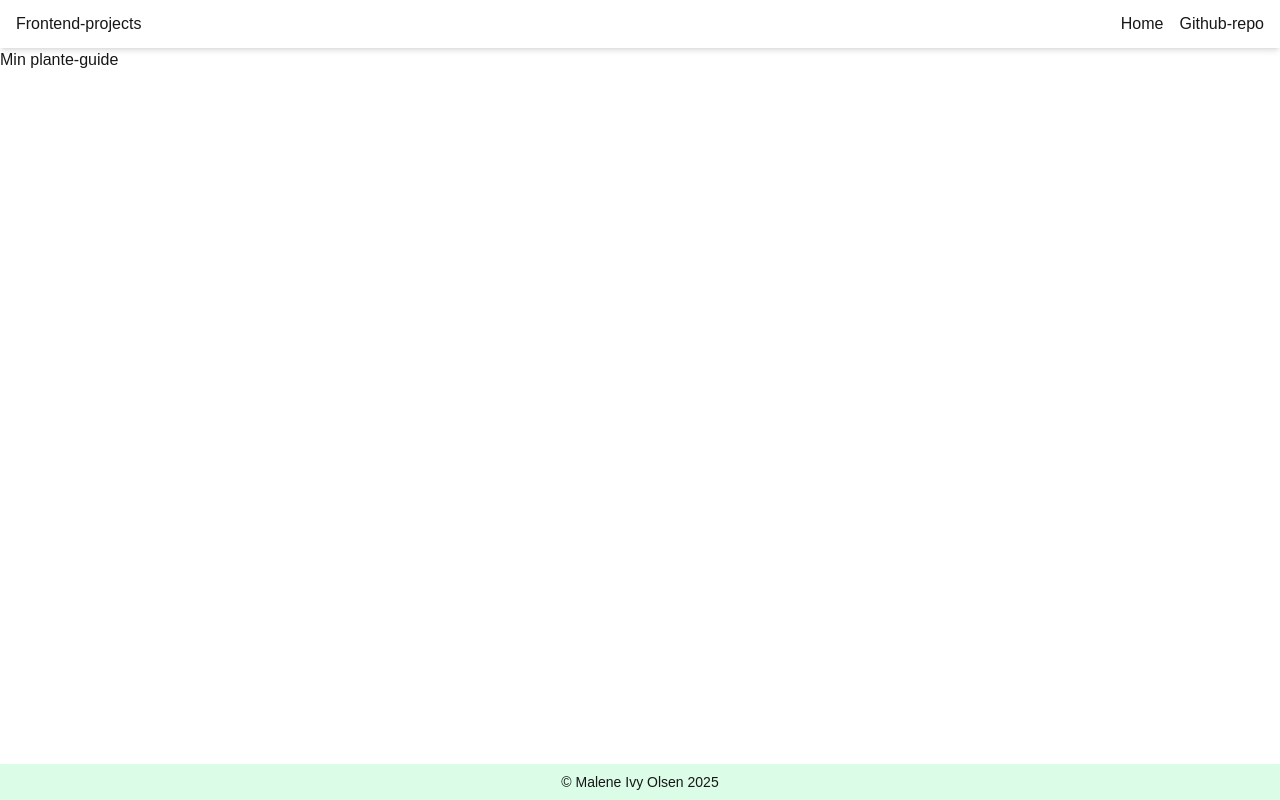
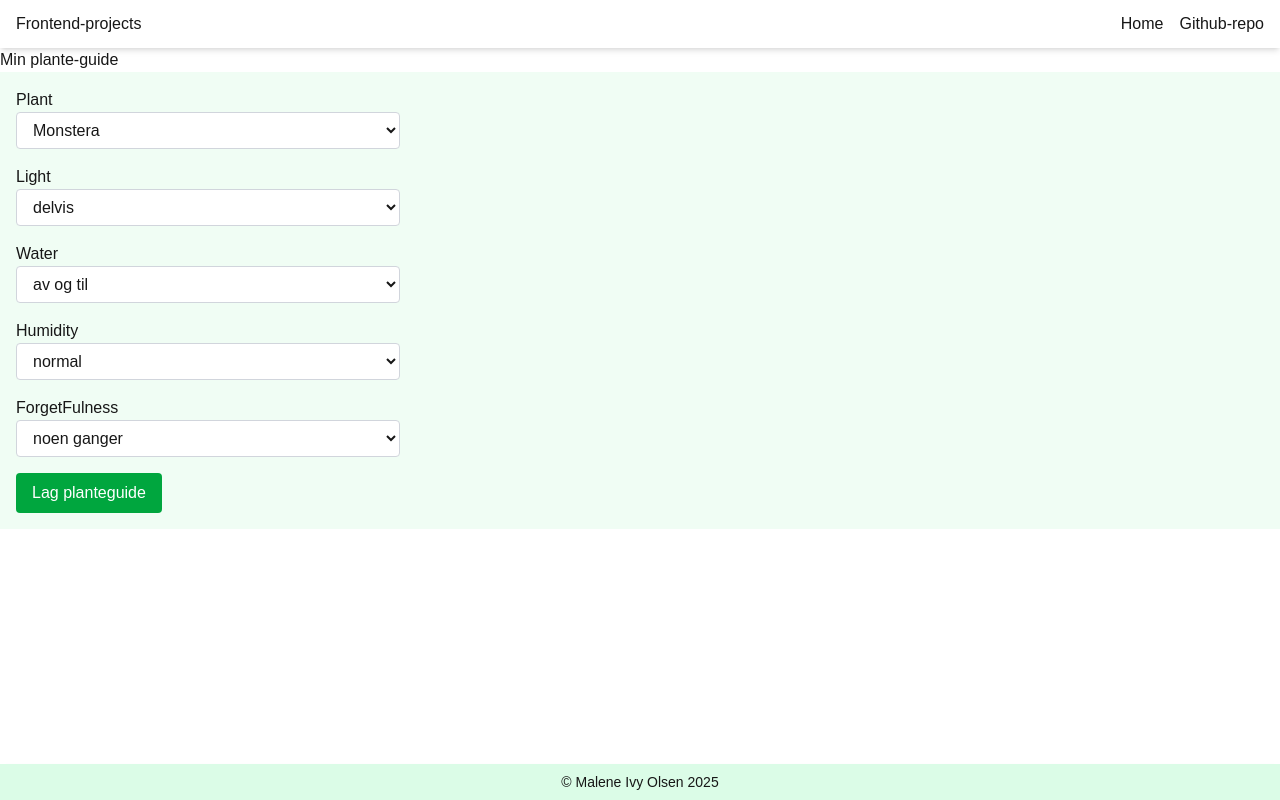
Before and after one commit to maleneivy/frontend-playground, a Next.js app: page /my-plantguide in a window 1280 px wide. Built offline with nearby package versions, Linux system fonts and the light colour scheme.

Commit message:
Add PlantForm and PlantResult components (logic pending)

```diff
--- a/src/app/my-plantguide/page.tsx
+++ b/src/app/my-plantguide/page.tsx
@@ -1,7 +1,17 @@
+'use client';
+import PlantForm from '@/components/my-plantguide/PlantForm';
+import PlantResult from '@/components/my-plantguide/PlantResult';
+import { PlantInput } from '@/data/my-plantguide/plantData';
+import { useState } from 'react';
+
 export default function MyPlantGuide() {
+  const [input, setInput] = useState<PlantInput | null>(null);
+
   return (
     <>
       <h1>Min plante-guide</h1>
+      <PlantForm onSubmit={setInput} />
+      {input && <PlantResult input={input} />}
     </>
   );
 }
--- /dev/null
+++ b/src/components/my-plantguide/PlantForm.tsx
@@ -0,0 +1,68 @@
+'use client';
+import { PlantInput } from '@/data/my-plantguide/plantData';
+import { useState } from 'react';
+
+export default function PlantForm({ onSubmit }: { onSubmit: (data: PlantInput) => void }) {
+  const [form, setForm] = useState<PlantInput>({
+    plant: 'Monstera',
+    light: 'delvis',
+    water: 'av og til',
+    humidity: 'normal',
+    forgetFulness: 'noen ganger',
+  });
+
+  const handleChange = (e: React.ChangeEvent<HTMLSelectElement>) => {
+    const { name, value } = e.target;
+    setForm((prev) => ({ ...prev, [name]: value }));
+  };
+
+  return (
+    <form
+      onSubmit={(e) => {
+        e.preventDefault();
+        onSubmit(form);
+      }}
+      className="space-y-4 bg-green-50 p-4"
+    >
+      {Object.entries(form).map(([key, value]) => (
+        <div key={key} className="flex flex-wrap">
+          <div>
+            <label className="block font-medium capitalize">{key}</label>
+            <select
+              name={key}
+              value={value}
+              onChange={handleChange}
+              className="w-36 lg:w-96 border border-gray-300 py-2 px-3 rounded bg-white"
+            >
+              {getOptionsFor(key).map((option) => (
+                <option key={option} value={option}>
+                  {option}
+                </option>
+              ))}
+            </select>
+          </div>
+        </div>
+      ))}
+      <button type="submit" className="bg-green-600 text-white px-4 py-2 rounded">
+        Lag planteguide
+      </button>
+    </form>
+  );
+}
+
+function getOptionsFor(key: string): string[] {
+  switch (key) {
+    case 'plant':
+      return ['Monstera', 'Sukkulent', 'Orkidé'];
+    case 'light':
+      return ['sol', 'delvis', 'skygge'];
+    case 'water':
+      return ['ofte', 'av og til', 'sjelden'];
+    case 'humidity':
+      return ['høy', 'normal', 'lav'];
+    case 'forgetFulness':
+      return ['aldri', 'noen ganger', 'ofte'];
+    default:
+      return [];
+  }
+}
--- /dev/null
+++ b/src/components/my-plantguide/PlantResult.tsx
@@ -0,0 +1,17 @@
+import { PlantInput } from '@/data/my-plantguide/plantData';
+
+export default function PlantResult({ input }: { input: PlantInput }) {
+  return (
+    <div className="mt-8 bg-green-50 p-4 rounded shadow">
+      <h2 className="text-lg font-semibold mb-2">Stell av {input.plant}</h2>
+      <p>
+        Du har valgt en {input.plant} som står i {input.light} og vannes {input.water}.
+        Luftfuktighet er {input.humidity} og du glemme å vanne {input.forgetFulness}.
+      </p>
+      <p className="mt-2">
+        Det anbefales å følge med på planten og justere vanningen etter behov. Husk at{' '}
+        {input.plant.toLowerCase()} trives best i disse forholdene.
+      </p>
+    </div>
+  );
+}
```
